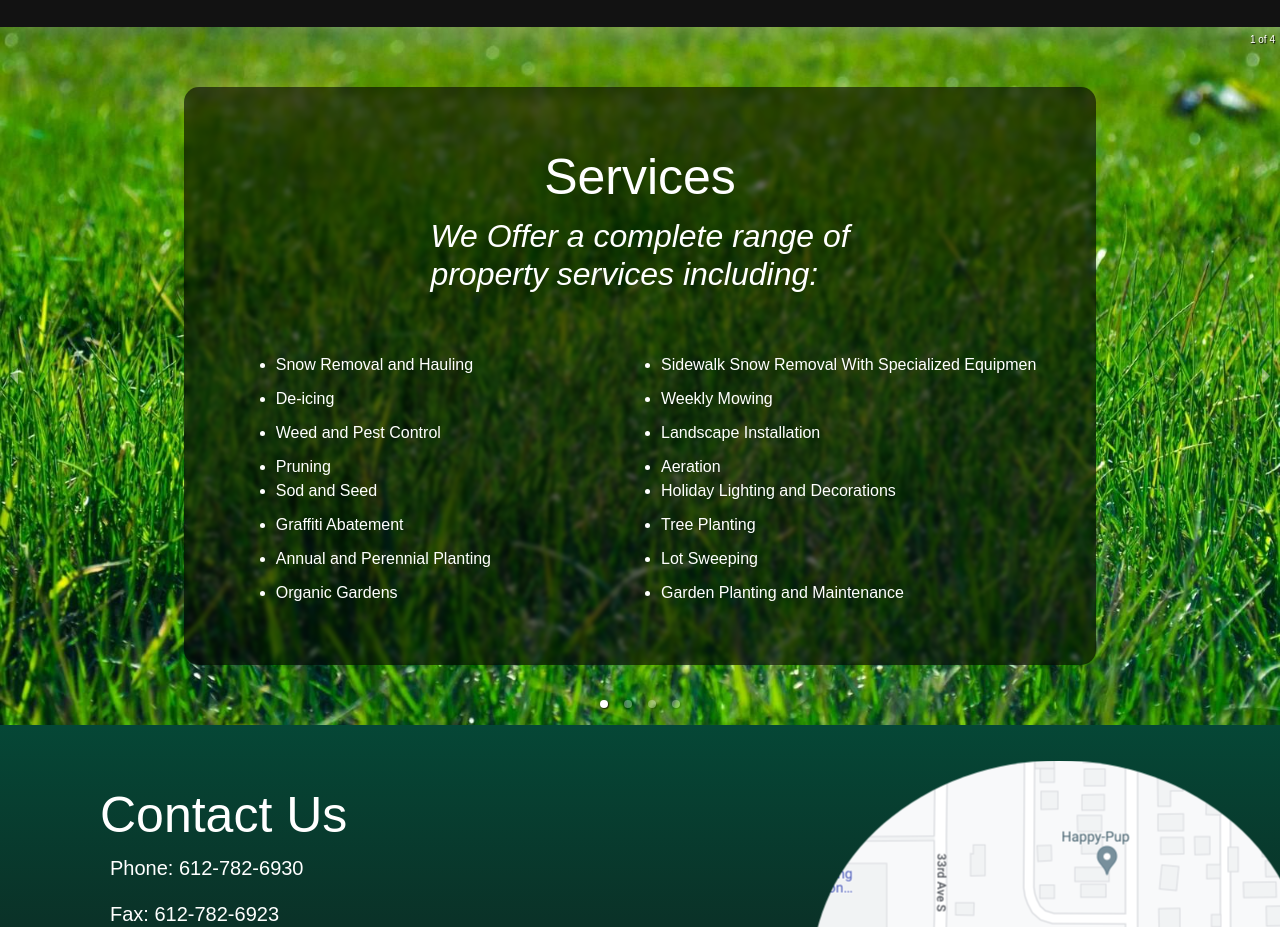
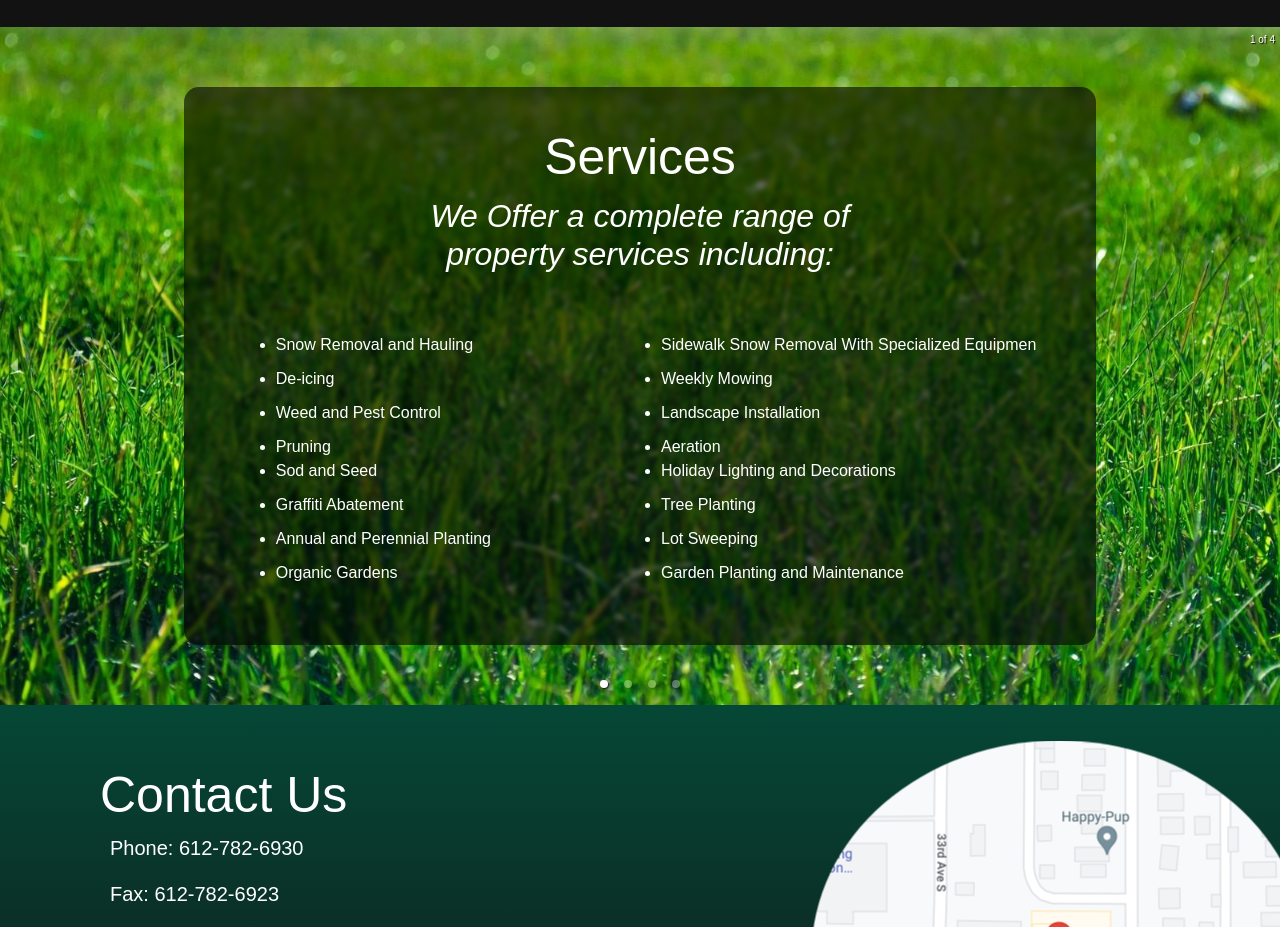
Before and after one commit to MikeAtwood/custom-products, a React (Vite) app: page /services in a window 1280 px wide. Shown: the part 1460-2387 px from the top of the page. Built offline with nearby package versions, Linux system fonts and the light colour scheme; grey boxes are pictures that could not be loaded.

Commit message:
text-align h2

```diff
--- a/src/App.css
+++ b/src/App.css
@@ -149,13 +149,13 @@ nav.navbar {
   align-items: center;
   font-size: 50px;
   margin-bottom: 10px;
-  /* text-decoration: underline;
-  text-decoration-thickness: 2px; */
+  margin-top: -20px;
 }
 
 .services h2 {
   display: flex;
   justify-content: center;
+  text-align: center;
   font-style: italic;
   margin-bottom: 60px;
   font-weight: lighter;
```
